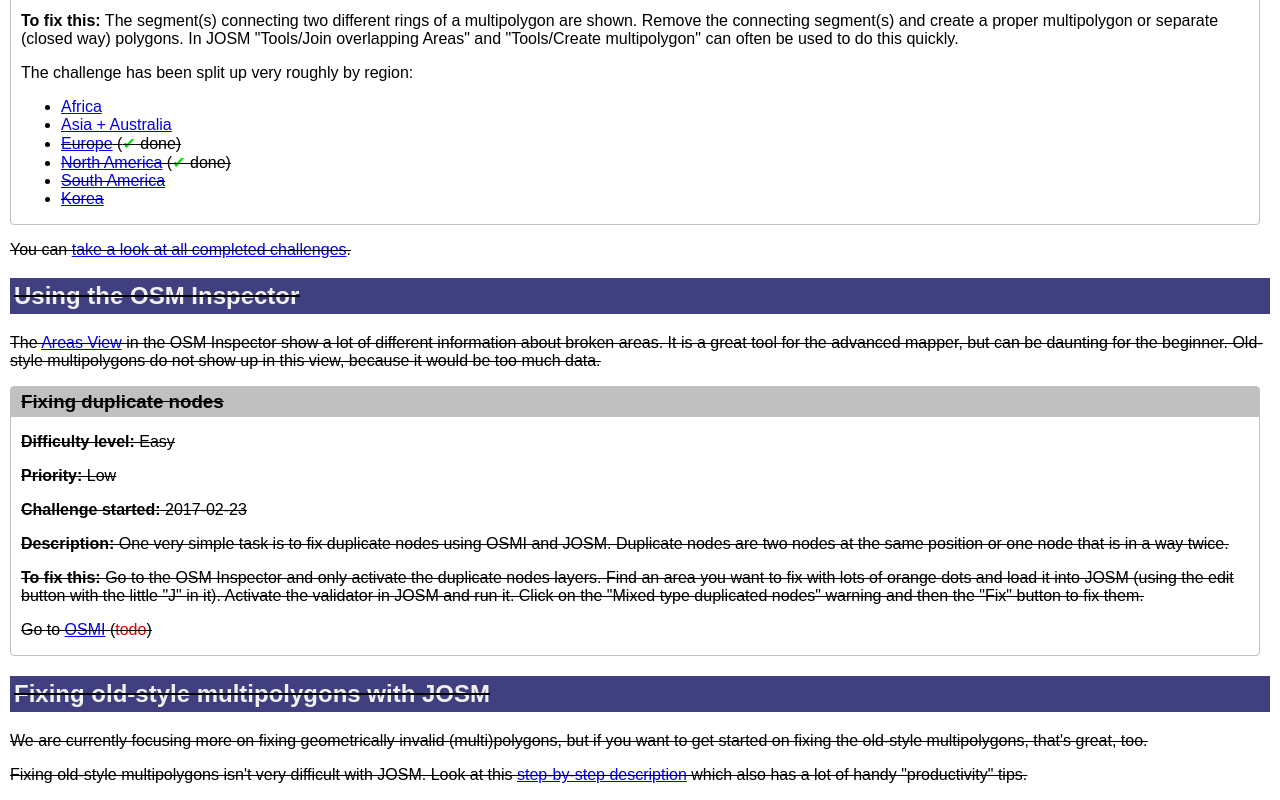
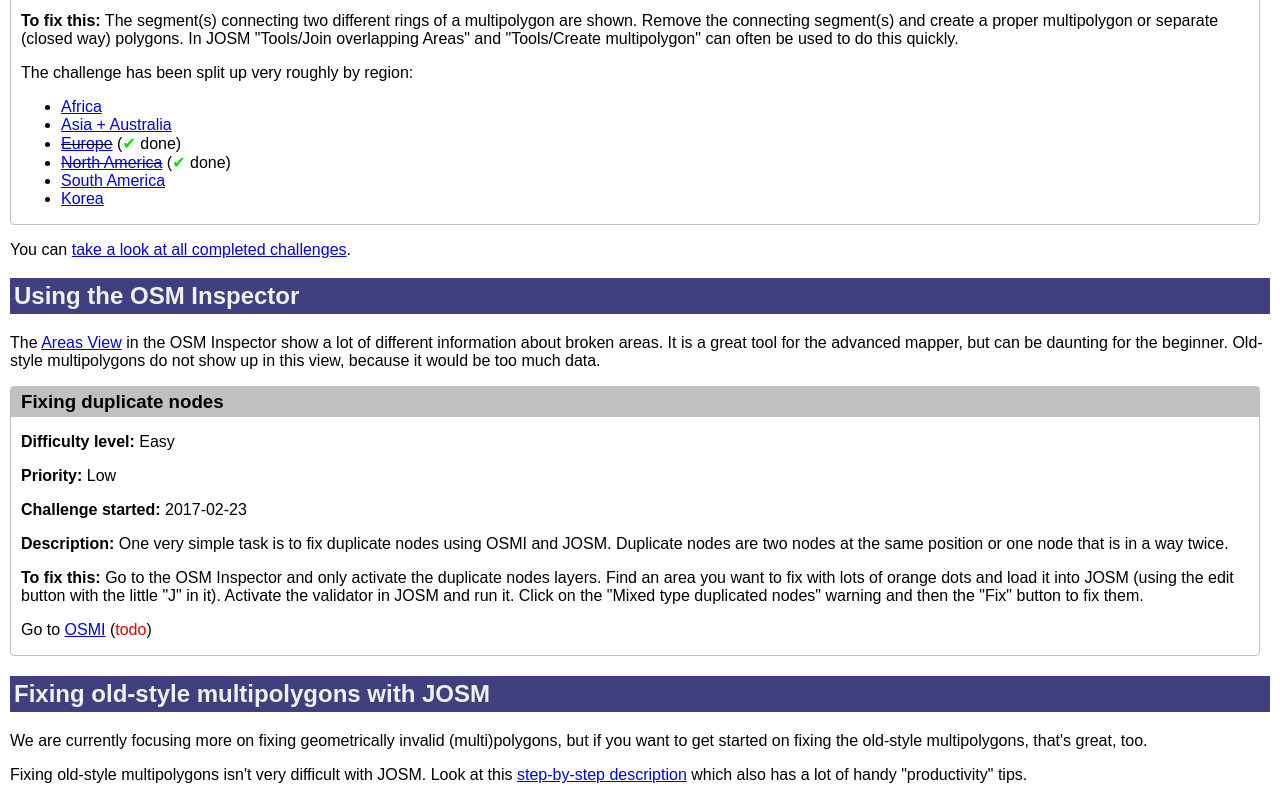
Before and after one commit to osmlab/fixing-polygons-in-osm, a plain HTML site: page web/fixing.html in a window 1280 px wide. Shown: the part 1567-2367 px from the top of the page. Drawn offline with Linux system fonts and the light colour scheme.

Commit message:
fix web site

```diff
--- a/web/fixing.html
+++ b/web/fixing.html
@@ -52,8 +52,8 @@
     <ul>
     <li><a href="http://maproulette.org/map/2414">Africa</a></li>
     <li><a href="http://maproulette.org/map/2415">Asia + Australia</a></li>
-    <li><strike><a href="http://maproulette.org/map/2416">Europe</a> (<span class="done">&#10004;</span> done)</li>
-    <li><strike><a href="http://maproulette.org/map/2417">North America</a> (<span class="done">&#10004;</span> done)</li>
+    <li><strike><a href="http://maproulette.org/map/2416">Europe</a></strike> (<span class="done">&#10004;</span> done)</li>
+    <li><strike><a href="http://maproulette.org/map/2417">North America</a></strike> (<span class="done">&#10004;</span> done)</li>
     <li><a href="http://maproulette.org/map/2419">South America</a></li>
     <li><a href="http://maproulette.org/map/2420">Korea</a></li>
     </ul>
```
